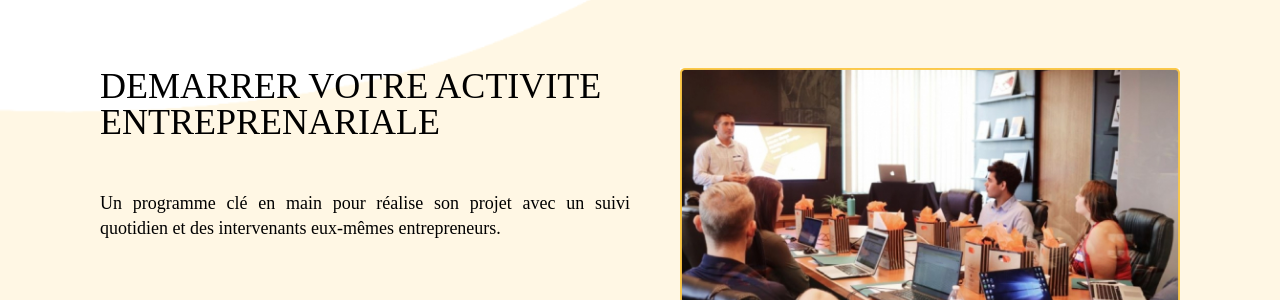
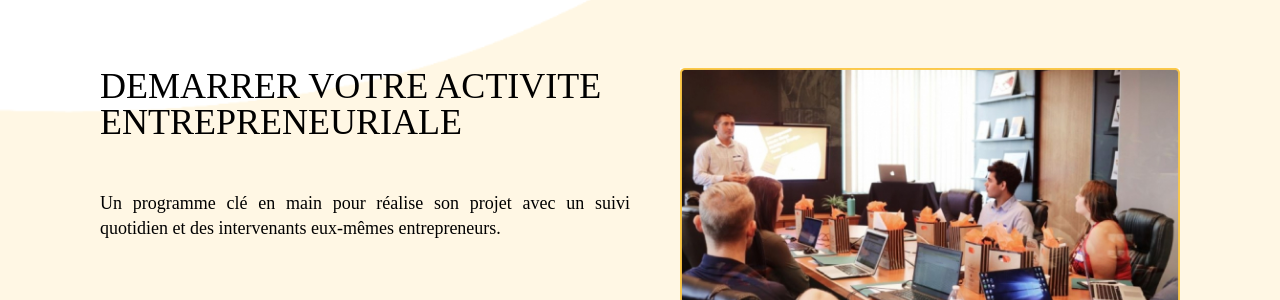
Before and after one commit to antoinel7/learn.byseven.co.v2, a Jekyll site: the page built from _pages/others/yek.html, in a window 1280 px wide. Shown: the part 232-532 px from the top of the page. Built offline with Jekyll 4.4.1, drawn with Linux system fonts in a browser that asks for light colours; nearby versions of some CDN libraries; some web fonts are replaced.

Commit message:
correction mineure orthographe

```diff
--- a/_pages/others/yek.html
+++ b/_pages/others/yek.html
@@ -47,7 +47,7 @@ ref: yek
   <div class="yek-banner">
     <div class="yek-banner__teaser">
      <div class="yek-banner__teaser__text">
-       <h1>DEMARRER VOTRE ACTIVITE ENTREPRENARIALE</h1>
+       <h1>DEMARRER VOTRE ACTIVITE ENTREPRENEURIALE</h1>
        <p>Un programme clé en main pour réalise son projet avec un suivi quotidien et des intervenants eux-mêmes entrepreneurs.</p><br>
        <div class="yek-banner__text__buttons">
         <button class='yek-button__yellow' data-toggle='modal' data-target='#suscribe'>SE FORMER MAINTENANT</button>
```
